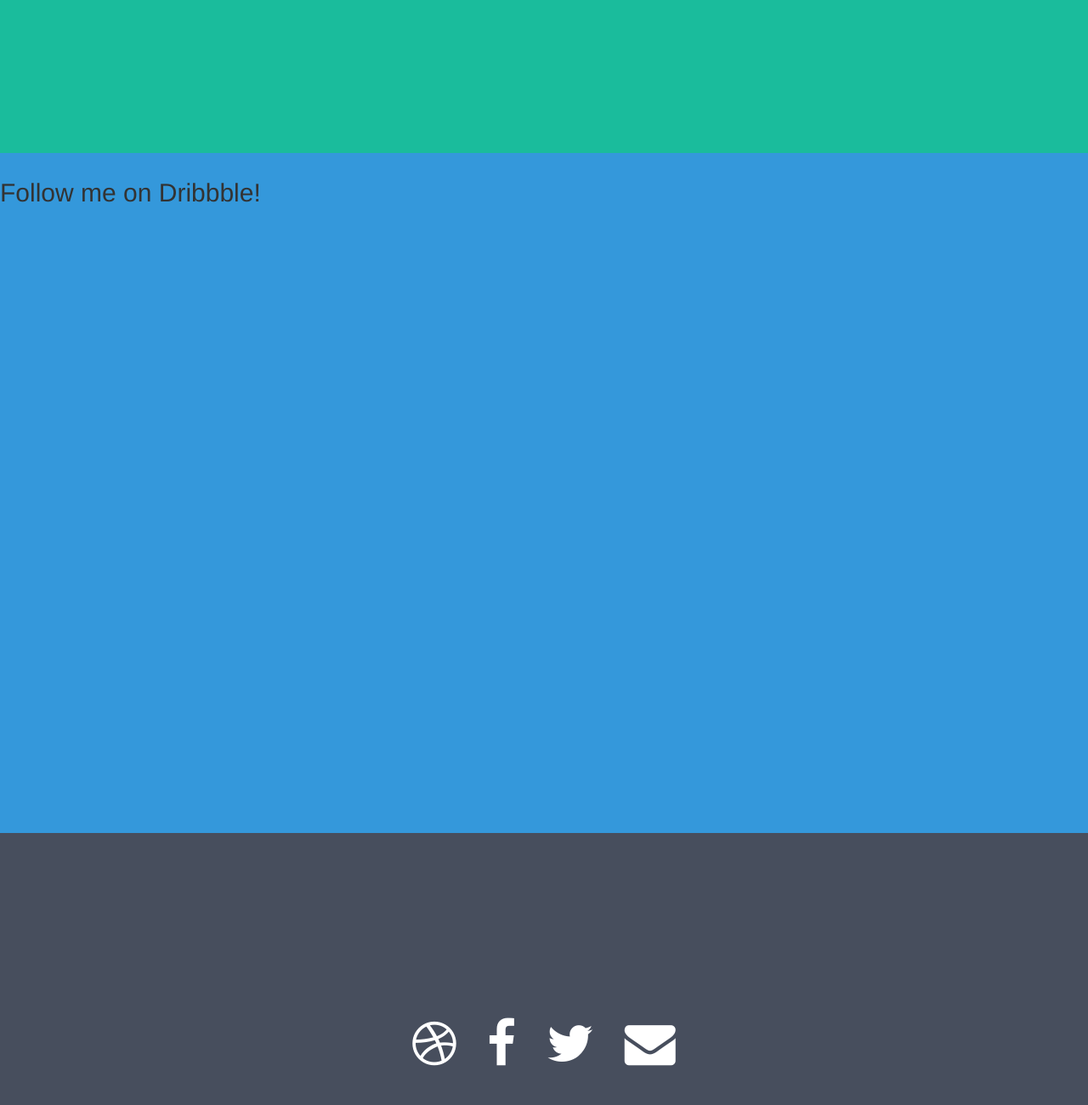
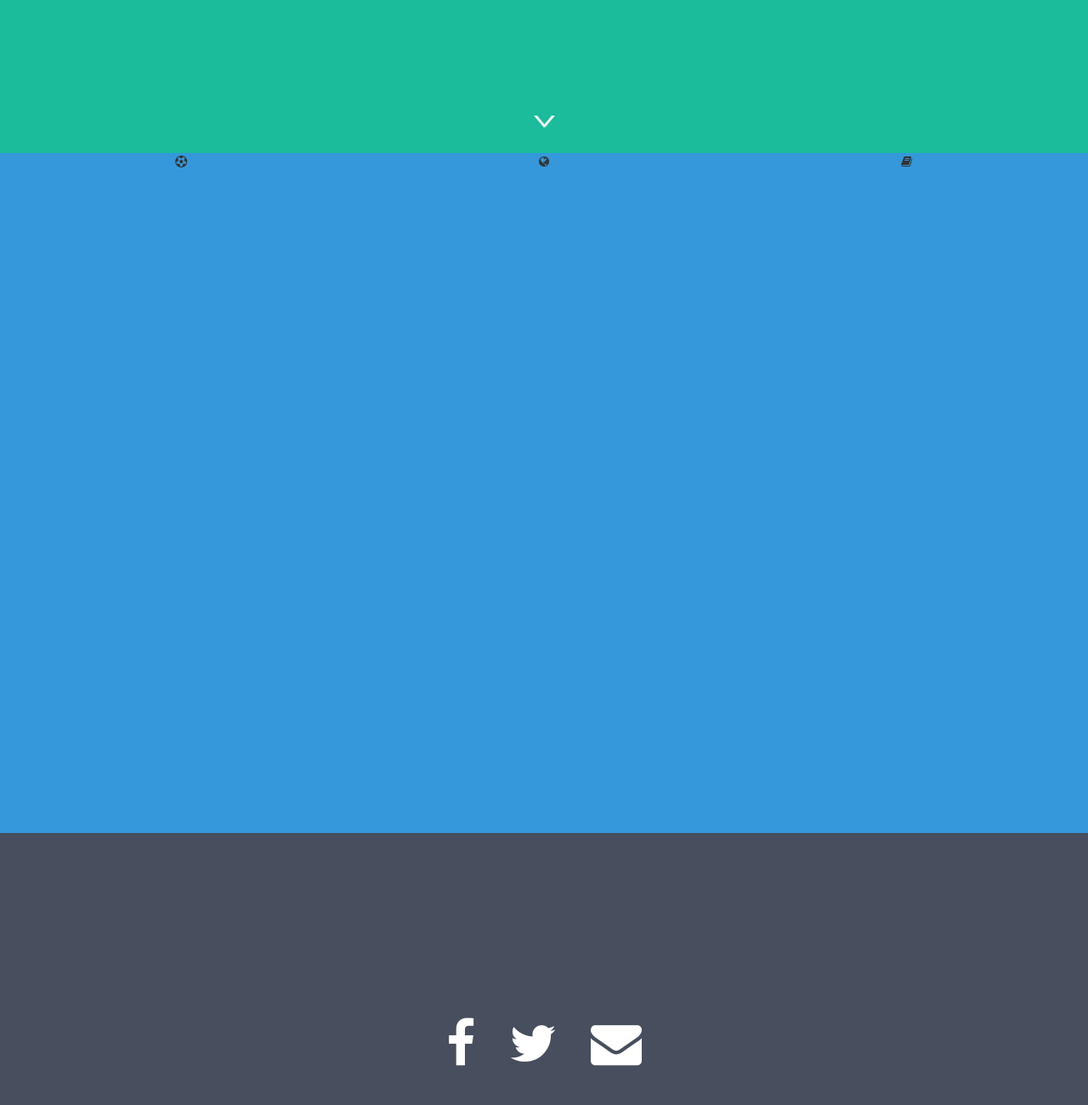
Before and after one commit to suzukisan22/suzukisan22.github.io, a plain HTML site: page index.html in a window 1280 px wide. Shown: the part 620-1920 px from the top of the page at 85% size. Drawn offline with nearby package versions, Linux system fonts and the light colour scheme; a script that the page names is missing.

Commit message:
toppage did

```diff
--- a/common/css/style.css
+++ b/common/css/style.css
@@ -25,12 +25,12 @@ body {
 
 .down-arrow{
     position: absolute;
-            bottom: 50px;
+    bottom: 30px;
     left: 50%;
     margin-left: -12px;
     width: 25px;
     height: 14px;
-            background: url(../image/arrow.png) no-repeat;
+    background: url("../image/arrow.png") no-repeat;
 }
 
 
@@ -157,12 +157,13 @@ a:active:hover {
 
 .down-arrow {
     position: absolute;
-    bottom: 70px;
+    bottom: 30px;
     left: 50%;
     margin-left: -12px;
     width: 25px;
     height: 14px;
-    background: url("../img/arrow.png") no-repeat; }
+    background: url(../image/arrow.png) no-repeat;
+}
 
 /* =========================
 
@@ -173,6 +174,7 @@ a:active:hover {
 #work .showcase {
     width: 100%;
     padding: 0px;
+    height: 100%;
 
 }
 
@@ -223,7 +225,7 @@ ul.slides li {
 ul.slides li a {
     display: block;
     width: 100%;
-    height: 100%;
+    height: 100%!important;
     position: relative; }
 
 ul.slides li a:hover .d-hover {
--- a/index.html
+++ b/index.html
@@ -4,8 +4,7 @@
     <meta charset="utf-8">
     <meta http-equiv="X-UA-Compatible" content="IE=edge">
     <meta name="viewport" content="width=device-width, initial-scale=1">
-    <title>Bootstrap 101 Template</title>
-    <link rel="stylesheet" href="common/css/main.css">
+    <title>Ryota Suzuki</title>
     <link rel="stylesheet" href="common/css/style.css">
     <!-- BootstrapのCSS読み込み -->
     <link rel="stylesheet" href="http://maxcdn.bootstrapcdn.com/bootstrap/3.3.4/css/bootstrap.min.css">
@@ -28,6 +27,8 @@
     <a href="index.html#work" class="scroll">section two</a>
     <a href="index.html#networks" class="scroll">section three</a>
 </div>
+
+
 <section id="hero">
     <div class="hero-block">
         <img class="img-circle" src="common/image/logo.png" width="200" height="200" class="mb-7 hero-image">
@@ -42,27 +43,34 @@
 
 
 <section id="work">
-    <div class="showcase">
-        <div class="showcase-tiles">
-            <ul class="slides">
-                <!--Dribbble feed-->
-            </ul>
-        </div>
-        <div class="showcase-info">
-            <h2 class="mb-7">Follow me on Dribbble!</h2>
-        </div>
+    <div class="container-fluid">
+    <div class="row">
+
+        <div class="col-sm-4"><i class="fa fa-futbol-o"></i></div>
+        <div class="col-sm-4"><i class="fa fa-globe"></i></i></div>
+        <div class="col-sm-4"><i class="fa fa-book"></i></div>
+
     </div>
+    </div>
+
+
 </section>
 
 
 <section id="networks">
     <div class="container">
         <p>
-            <a href="#"><i class="dribbble fa fa-dribbble"></i></a><a href="#"><i class="facebook fa fa-facebook"></i></a><a href="#"><i class="twitter fa fa-twitter"></i></a><a href="#"><i class="mail fa fa-envelope"></i></a>
+            <a href="#"><i class="facebook fa fa-facebook"></i></a>
+            <a href="https://twitter.com/geeeety22"><i class="twitter fa fa-twitter"></i></a>
+            <a href="#"><i class="mail fa fa-envelope"></i></a>
         </p>
 
     </div>
 
+</section>
+
+<section id="footer">
+    <p>thanks!!</p>
 </section>
 
 <script src="http://maxcdn.bootstrapcdn.com/bootstrap/3.3.5/js/bootstrap.min.js"></script>
```
Lines whose indentation alone changed are shown as unchanged.
